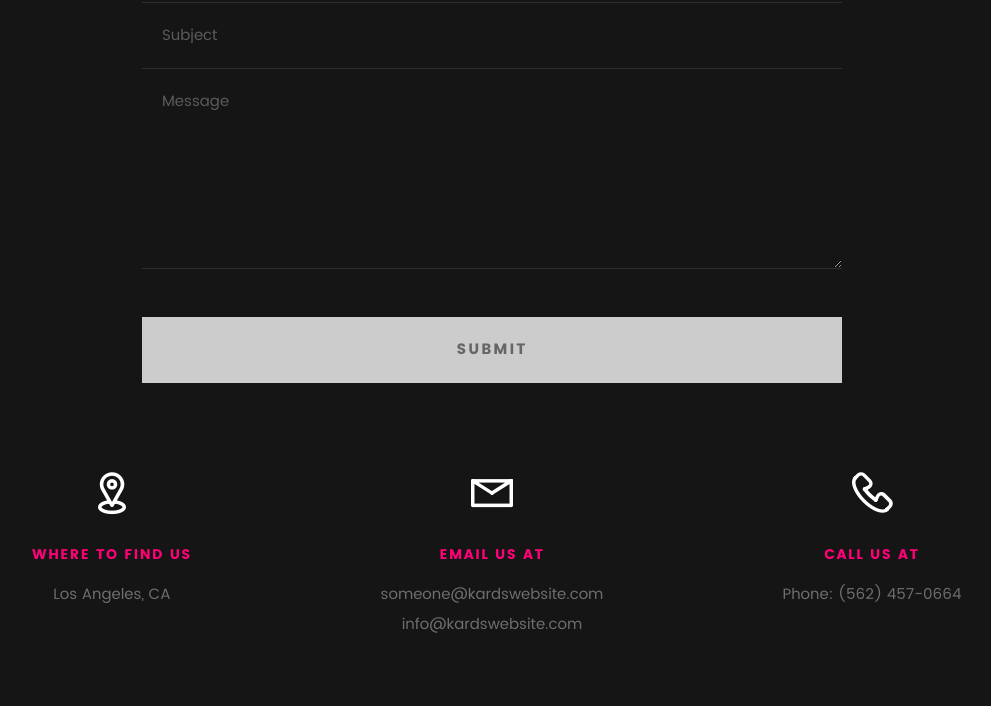
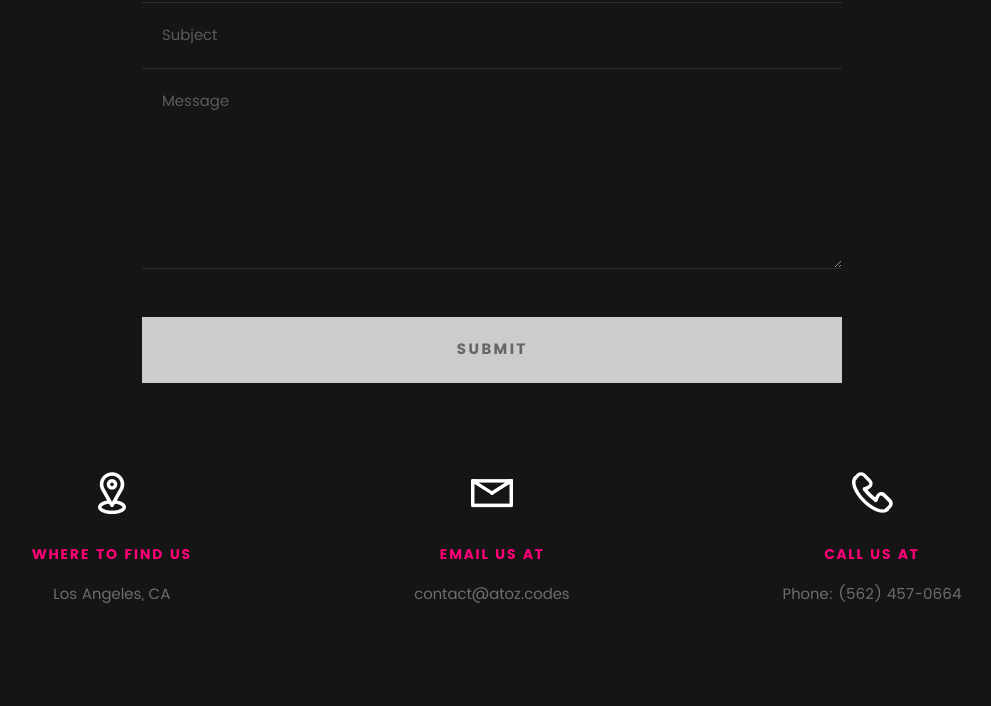
Before and after one commit to alpartida/a-z, a plain HTML site: page index.html in a window 1280 px wide. Shown: the part 8206-8912 px from the top of the page, without its empty margins (148-1139 px from the left). Drawn offline with Linux system fonts and the light colour scheme; files whose address does not match are found by name.

Commit message:
remove comments from html

```diff
--- a/index.html
+++ b/index.html
@@ -1,32 +1,17 @@
 <!DOCTYPE html>
-<!--[if IE 8]><html class="no-js oldie ie8" lang="en"> <![endif]-->
-<!--[if IE 9]><html class="no-js oldie ie9" lang="en"> <![endif]-->
-<!--[if (gte IE 9)|!(IE)]><!-->
 <html class="no-js" lang="en">
-  <!--<![endif]-->
   <head>
-    <!--- basic page needs
-   ================================================== -->
     <meta charset="utf-8" />
     <title>A+Z</title>
     <meta name="description" content="" />
     <meta name="author" content="" />
-
-    <!-- mobile specific metas
-   ================================================== -->
     <meta
       name="viewport"
       content="width=device-width, initial-scale=1, maximum-scale=1"
     />
-
-    <!-- CSS
-   ================================================== -->
     <link rel="stylesheet" href="css/base.css" />
     <link rel="stylesheet" href="css/main.css" />
     <link rel="stylesheet" href="css/vendor.css" />
-
-    <!-- script
-   ================================================== -->
     <script src="js/modernizr.js"></script>
     <script src="js/pace.min.js"></script>
     <script src="https://www.google.com/recaptcha/enterprise.js?render=6LcFs_8pAAAAAK9lhG-HvjTUHnpLvZc-gvChkeHS"></script>
@@ -48,12 +33,10 @@
         if (!form.reportValidity()) {
           return;
         }
-
         const name = document.getElementById("contactName").value;
         const email = document.getElementById("contactEmail").value;
         const subject = document.getElementById("contactSubject").value;
         const message = document.getElementById("contactMessage").value;
-
         grecaptcha.enterprise.ready(async () => {
           const token = await grecaptcha.enterprise.execute(
             "6LcFs_8pAAAAAK9lhG-HvjTUHnpLvZc-gvChkeHS",
@@ -78,23 +61,16 @@
         });
       }
     </script>
-    <!-- favicons
-	================================================== -->
     <link rel="icon" type="image/svg+xml" href="favicon.svg" />
   </head>
-
   <body id="top">
-    <!-- header
-   ================================================== -->
     <header>
       <div class="row">
         <div class="top-bar">
           <a class="menu-toggle" href="#"><span>Menu</span></a>
-
           <div class="logo">
             <a href="index.html"><p class="menu-text">A + Z</p></a>
           </div>
-
           <nav id="main-nav-wrap">
             <ul class="main-navigation">
               <li class="current">
@@ -116,36 +92,25 @@
             </ul>
           </nav>
         </div>
-        <!-- /top-bar -->
       </div>
-      <!-- /row -->
     </header>
-    <!-- /header -->
-
-    <!-- intro section
-   ================================================== -->
     <section id="intro">
       <div class="intro-overlay"></div>
-
       <div class="intro-content">
         <div class="row">
           <div class="col-twelve">
             <h5>Hello, World.</h5>
             <h1>We're Alex and Zach Queen</h1>
-
             <p class="intro-position">
               <span>Web Developer</span>
               <span>Software Engineer</span>
             </p>
-
             <a class="button stroke smoothscroll" href="#about" title=""
               >More About Us</a
             >
           </div>
         </div>
       </div>
-      <!-- /intro-content -->
-
       <ul class="intro-social">
         <li>
           <a href="#"><i class="fa fa-facebook"></i></a>
@@ -163,25 +128,18 @@
           <a href="#"><i class="fa fa-instagram"></i></a>
         </li>
       </ul>
-      <!-- /intro-social -->
     </section>
-    <!-- /intro -->
-
-    <!-- about section
-   ================================================== -->
     <section id="about">
       <div class="row section-intro">
         <div class="col-twelve">
           <h5>About</h5>
           <h1>Let us introduce ourselves</h1>
-
           <div class="intro-info">
             <img
               src="images/intro-bg1.jpg"
               alt="Profile Picture"
               loading="lazy"
             />
-
             <p class="lead">
               Welcome to our corner of the digital universe! We're Alex and
               Zach, a dynamic duo of a web developer and software engineer
@@ -196,8 +154,6 @@
           </div>
         </div>
       </div>
-      <!-- /section-intro -->
-
       <div class="row about-content">
         <div class="col-six tab-full">
           <h3>Profile</h3>
@@ -207,10 +163,6 @@
               <strong>Names:</strong>
               <span>Alex Partida & Zach Queen</span>
             </li>
-            <!-- <li>
-              <strong>Birth Date:</strong>
-              <span>September 28, 1987</span>
-            </li> -->
             <li>
               <strong>Jobs:</strong>
               <span>Web Developer; Software Engineer</span>
@@ -224,13 +176,10 @@
               <span>inquires@atoz.codes</span>
             </li>
           </ul>
-          <!-- /info-list -->
         </div>
-
         <div class="col-six tab-full">
           <h3>Skills</h3>
           <p>We have a wide range of skills to accomplish any task you need.</p>
-
           <ul class="skill-bars">
             <li>
               <div class="progress percent90"><span>90%</span></div>
@@ -253,31 +202,21 @@
               <strong>AWS</strong>
             </li>
           </ul>
-          <!-- /skill-bars -->
         </div>
       </div>
-
       <div class="row button-section">
         <div class="col-twelve">
           <a href="#contact" title="Hire Me" class="button stroke smoothscroll"
             >Hire Us</a
           >
-          <!-- <a href="#" title="Download CV" class="button button-primary"
-            >Download CV</a
-          > -->
         </div>
       </div>
     </section>
-    <!-- /process-->
-
-    <!-- resume Section
-   ================================================== -->
     <section id="resume" class="grey-section">
       <div class="row section-intro">
         <div class="col-twelve">
           <h5>Resume</h5>
           <h1>More of our credentials.</h1>
-
           <p class="lead">
             We have a diveristy of experiences that we can bring to the table.
             From web development to software engineering, we have the skills to
@@ -285,27 +224,21 @@
           </p>
         </div>
       </div>
-      <!-- /section-intro-->
-
       <div class="row resume-timeline">
         <div class="col-twelve resume-header">
           <h2>Work Experience</h2>
         </div>
-        <!-- /resume-header -->
-
         <div class="col-twelve">
           <div class="timeline-wrap">
             <div class="timeline-block">
               <div class="timeline-ico">
                 <i class="fa fa-briefcase"></i>
               </div>
-
               <div class="timeline-header">
                 <h3>Teacher Assistant</h3>
                 <h4><em>Zach</em></h4>
                 <p>Nov 2019 - Apr 2020</p>
               </div>
-
               <div class="timeline-content">
                 <h4>Redwood Code Academy</h4>
                 <p>
@@ -320,19 +253,15 @@
                 </p>
               </div>
             </div>
-            <!-- /timeline-block -->
-
             <div class="timeline-block">
               <div class="timeline-ico">
                 <i class="fa fa-briefcase"></i>
               </div>
-
               <div class="timeline-header">
                 <h3>Software Engineer</h3>
                 <h4><em>Zach</em></h4>
                 <p>May 2020 - Jan 2021</p>
               </div>
-
               <div class="timeline-content">
                 <h4>Zigzy</h4>
                 <p>
@@ -346,19 +275,15 @@
                 </p>
               </div>
             </div>
-            <!-- /timeline-block -->
-
             <div class="timeline-block">
               <div class="timeline-ico">
                 <i class="fa fa-briefcase"></i>
               </div>
-
               <div class="timeline-header">
                 <h3>Frontend Developer</h3>
                 <h4><em>Alex</em></h4>
                 <p>May 2021 - Dec 2021</p>
               </div>
-
               <div class="timeline-content">
                 <h4>Investcloud</h4>
                 <p>
@@ -371,8 +296,6 @@
                 </p>
               </div>
             </div>
-            <!-- /timeline-block -->
-
             <div class="timeline-block">
               <div class="timeline-ico">
                 <i class="fa fa-briefcase"></i>
@@ -383,7 +306,6 @@
                 <h4><em>Alex</em></h4>
                 <p>Nov 2021 - Present</p>
               </div>
-
               <div class="timeline-content">
                 <h4>The Salt Lake Tribune</h4>
                 <p>
@@ -404,19 +326,15 @@
                 </p>
               </div>
             </div>
-            <!-- /timeline-block -->
-
             <div class="timeline-block">
               <div class="timeline-ico">
                 <i class="fa fa-briefcase"></i>
               </div>
-
               <div class="timeline-header">
                 <h3>Software Development Consultant</h3>
                 <h4><em>Zach</em></h4>
                 <p>Jun 2021 - Jan 2021</p>
               </div>
-
               <div class="timeline-content">
                 <h4>Slalom</h4>
                 <p>
@@ -429,19 +347,15 @@
                 </p>
               </div>
             </div>
-            <!-- /timeline-block -->
-
             <div class="timeline-block">
               <div class="timeline-ico">
                 <i class="fa fa-briefcase"></i>
               </div>
-
               <div class="timeline-header">
                 <h3>Software Engineer</h3>
                 <h4><em>Zach</em></h4>
                 <p>Jan 2021 - Present</p>
               </div>
-
               <div class="timeline-content">
                 <h4>Google</h4>
                 <p>
@@ -454,23 +368,15 @@
                 </p>
               </div>
             </div>
-            <!-- /timeline-block -->
           </div>
-          <!-- /timeline-wrap -->
         </div>
-        <!-- /col-twelve -->
       </div>
-      <!-- /resume-timeline -->
     </section>
-
-    <!-- Portfolio Section
-   ================================================== -->
     <section id="portfolio">
       <div class="row section-intro">
         <div class="col-twelve">
           <h5>Portfolio</h5>
           <h1>Check Out Some of Our Work</h1>
-
           <p class="lead">
             Explore our portfolio to see how we've brought ideas to life for
             clients across various industries. From sleek websites to
@@ -479,11 +385,8 @@
           </p>
         </div>
       </div>
-      <!-- /section-intro-->
-
       <div class="row portfolio-content">
         <div class="col-twelve">
-          <!-- portfolio-wrapper -->
           <div id="folio-wrapper" class="block-1-2 block-mob-full stack">
             <div class="bgrid folio-item">
               <div class="item-wrap">
@@ -504,8 +407,6 @@
                 </a>
               </div>
             </div>
-            <!-- /folio-item -->
-
             <div class="bgrid folio-item">
               <div class="item-wrap">
                 <img
@@ -525,8 +426,6 @@
                 </a>
               </div>
             </div>
-            <!-- /folio-item -->
-
             <div class="bgrid folio-item">
               <div class="item-wrap">
                 <img
@@ -544,15 +443,10 @@
                 </a>
               </div>
             </div>
-            <!-- /folio-item -->
-
-            <!-- modal popups - begin
-	            ============================================================= -->
             <div id="modal-01" class="popup-modal slider mfp-hide">
               <div class="media">
                 <img src="images/falls-fairchild.jpeg" loading="lazy" alt="" />
               </div>
-
               <div class="description-box">
                 <h4>Fairchild Tax Service</h4>
                 <p>
@@ -571,13 +465,10 @@
                 <a href="#" class="popup-modal-dismiss">Close</a>
               </div>
             </div>
-            <!-- /modal-01 -->
-
             <div id="modal-02" class="popup-modal slider mfp-hide">
               <div class="media">
                 <img src="images/alexpicture.jpeg" loading="lazy" alt="" />
               </div>
-
               <div class="description-box">
                 <h4>Alex Partida Portfolio</h4>
                 <p>
@@ -589,17 +480,13 @@
                   in creating impactful digital experiences that resonate with
                   users and make her design background shine.
                 </p>
-
                 <div class="categories">Web Design & Web Development</div>
               </div>
-
               <div class="link-box">
                 <a href="https://alexpartida.com/">Visit</a>
                 <a href="#" class="popup-modal-dismiss">Close</a>
               </div>
             </div>
-            <!-- /modal-02 -->
-
             <div id="modal-03" class="popup-modal slider mfp-hide">
               <div class="media">
                 <img
@@ -608,7 +495,6 @@
                   alt=""
                 />
               </div>
-
               <div class="description-box">
                 <h4>Tum Buddy</h4>
                 <p>
@@ -618,36 +504,23 @@
                   sketches of her ideas and Alex brought them to life and even
                   added some of her essence to a few renditions.
                 </p>
-
                 <div class="categories">Graphic Design</div>
               </div>
-
               <div class="link-box">
                 <a href="https://www.instagram.com/tumbuddy_official/">Visit</a>
                 <a href="#" class="popup-modal-dismiss">Close</a>
               </div>
             </div>
-            <!-- modal popups - end
-	            ============================================================= -->
           </div>
-          <!-- /portfolio-wrapper -->
         </div>
-        <!-- /twelve -->
       </div>
-      <!-- /portfolio-content -->
     </section>
-    <!-- /portfolio -->
-
-    <!-- services Section
-   ================================================== -->
     <section id="services">
       <div class="overlay"></div>
-
       <div class="row section-intro">
         <div class="col-twelve">
           <h5>Services</h5>
           <h1>What Can We Do For You?</h1>
-
           <p class="lead">
             Discover how we can elevate your brand with our tailored web
             development and design solutions. From intuitive user interfaces to
@@ -657,16 +530,12 @@
           </p>
         </div>
       </div>
-      <!-- /section-intro -->
-
       <div class="row services-content">
         <div id="owl-slider" class="owl-carousel services-list">
           <div class="service">
             <span class="icon"><i class="icon-earth"></i></span>
-
             <div class="service-content">
               <h3>Web Design</h3>
-
               <p class="desc">
                 Discover the power of personalized web design with A to Z.. With
                 a blend of creativity and technical expertise, we craft bespoke
@@ -677,14 +546,10 @@
               </p>
             </div>
           </div>
-          <!-- /service -->
-
           <div class="service">
             <span class="icon"><i class="icon-window"></i></span>
-
             <div class="service-content">
               <h3>Web Development</h3>
-
               <p class="desc">
                 At A to Z, we specialize in creating custom, responsive websites
                 that captivate users and drive results. From initial design to
@@ -695,14 +560,10 @@
               </p>
             </div>
           </div>
-          <!-- /service -->
-
           <div class="service">
             <span class="icon"><i class="icon-toggles"></i></span>
-
             <div class="service-content">
               <h3>UI/UX Design</h3>
-
               <p class="desc">
                 Our team combines creativity with strategic insights to create
                 interfaces that are intuitive, engaging, and visually appealing.
@@ -714,14 +575,10 @@
               </p>
             </div>
           </div>
-          <!-- /service -->
-
           <div class="service">
             <span class="icon"><i class="icon-image"></i></span>
-
             <div class="service-content">
               <h3>Graphic Design</h3>
-
               <p class="desc">
                 We specialize in transforming concepts into compelling visual
                 stories through our graphic design expertise. From logos and
@@ -733,16 +590,9 @@
               </p>
             </div>
           </div>
-          <!-- /service -->
         </div>
-        <!-- /services-list -->
       </div>
-      <!-- /services-content -->
     </section>
-    <!-- /services -->
-
-    <!-- stats Section
-   ================================================== -->
     <section id="stats" class="count-up">
       <div class="row">
         <div class="col-twelve">
@@ -753,95 +603,61 @@
               <div class="icon-part">
                 <i class="icon-pencil-ruler"></i>
               </div>
-
               <h3 class="stat-count">50</h3>
-
               <h5 class="stat-title">Projects Completed</h5>
             </div>
-            <!-- /stat -->
-
             <div class="bgrid stat">
               <div class="icon-part">
                 <i class="icon-users"></i>
               </div>
-
               <h3 class="stat-count">3</h3>
-
               <h5 class="stat-title">Happy Clients</h5>
             </div>
-            <!-- /stat -->
-
             <div class="bgrid stat">
               <div class="icon-part">
                 <i class="icon-badge"></i>
               </div>
-
               <h3 class="stat-count">1</h3>
-
               <h5 class="stat-title">Awards Received</h5>
             </div>
-            <!-- /stat -->
-
             <div class="bgrid stat">
               <div class="icon-part">
                 <i class="icon-light-bulb"></i>
               </div>
-
               <h3 class="stat-count">100</h3>
-
               <h5 class="stat-title">Crazy Ideas</h5>
             </div>
-            <!-- /stat -->
-
             <div class="bgrid stat">
               <div class="icon-part">
                 <i class="icon-cup"></i>
               </div>
-
               <h3 class="stat-count">150</h3>
-
               <h5 class="stat-title">Coffee Cups</h5>
             </div>
-            <!-- /stat -->
-
             <div class="bgrid stat">
               <div class="icon-part">
                 <i class="icon-clock"></i>
               </div>
-
               <h3 class="stat-count">200</h3>
-
               <h5 class="stat-title">Hours</h5>
             </div>
-            <!-- /stat -->
           </div>
-          <!-- /stats-list -->
         </div>
-        <!-- /twelve -->
       </div>
-      <!-- /row -->
     </section>
-    <!-- /stats -->
-
-    <!-- contact
-   ================================================== -->
     <section id="contact">
       <div class="row section-intro">
         <div class="col-twelve">
           <h5>Contact</h5>
           <h1>We'd Love To Hear From You.</h1>
-
           <p class="lead">
             We value your input—reach out to us today and let's bring your
             vision to life!
           </p>
         </div>
       </div>
-      <!-- /section-intro -->
-
       <div class="row contact-form">
         <div class="col-twelve">
-          <!-- form -->
           <form name="contactForm" id="contactForm">
             <fieldset>
               <div class="form-field">
@@ -907,60 +723,36 @@
               </div>
             </fieldset>
           </form>
-          <!-- Form End -->
-
-          <!-- contact-warning -->
           <div id="message-warning"></div>
-          <!-- contact-success -->
           <div id="message-success">
             <i class="fa fa-check"></i>Your message was sent, thank you!<br />
           </div>
         </div>
-        <!-- /col-twelve -->
       </div>
-      <!-- /contact-form -->
-
       <div class="row contact-info">
         <div class="col-four tab-full">
           <div class="icon">
             <i class="icon-pin"></i>
           </div>
-
           <h5>Where to find us</h5>
-
           <p>Los Angeles, CA<br /></p>
         </div>
-
         <div class="col-four tab-full collapse">
           <div class="icon">
             <i class="icon-mail"></i>
           </div>
-
           <h5>Email Us At</h5>
-
-          <p>
-            someone@kardswebsite.com<br />
-            info@kardswebsite.com
-          </p>
+          <p>contact@atoz.codes</p>
         </div>
-
         <div class="col-four tab-full">
           <div class="icon">
             <i class="icon-phone"></i>
           </div>
-
           <h5>Call Us At</h5>
-
           <p>Phone: (562) 457-0664<br /></p>
         </div>
       </div>
-      <!-- /contact-info -->
     </section>
-    <!-- /contact -->
-
-    <!-- footer
-   ================================================== -->
-
     <footer>
       <div class="row">
         <div class="col-six tab-full pull-right social">
@@ -982,22 +774,16 @@
             </li>
           </ul>
         </div>
-
         <div id="go-top">
           <a class="smoothscroll" title="Back to Top" href="#top"
             ><i class="fa fa-long-arrow-up"></i
           ></a>
         </div>
       </div>
-      <!-- /row -->
     </footer>
-
     <div id="preloader">
       <div id="loader"></div>
     </div>
-
-    <!-- Java Script
-   ================================================== -->
     <script src="js/jquery-2.1.3.min.js"></script>
     <script src="js/plugins.js"></script>
     <script src="js/main.js"></script>
```
